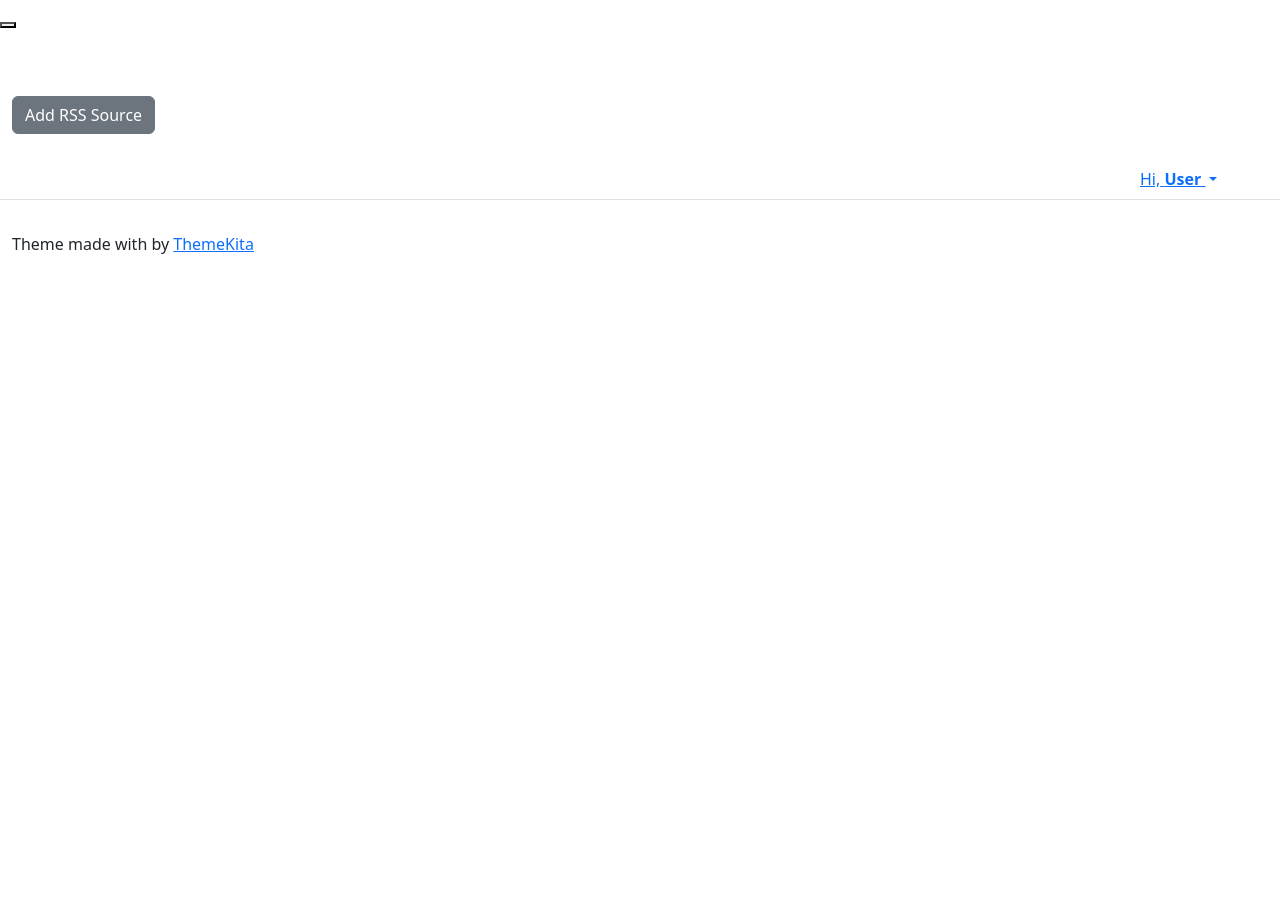
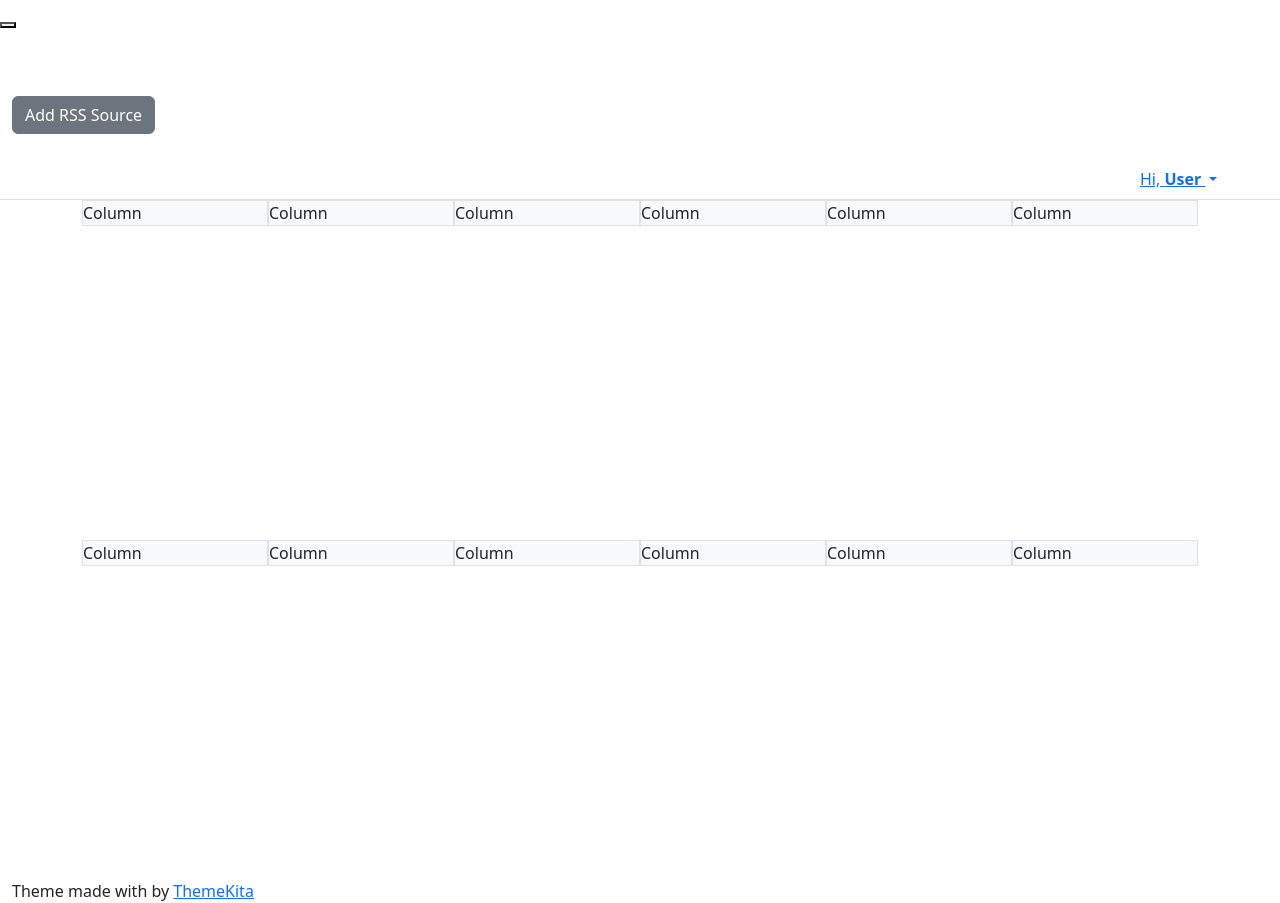
Before and after one commit to negsi/concise, a Flask app: page / in a window 1280 px wide. Shown: the part 153-1056 px from the top of the page. Before the commit the page ends 407 px from the top, so only its background shows below. Run offline with Flask 3, Linux system fonts and the light colour scheme; some libraries are stand-ins or nearby versions.

Commit message:
added base layout for grid structure

```diff
--- a/templates/concise.html
+++ b/templates/concise.html
@@ -2,8 +2,24 @@
 
 {% block content %}
 	<div class="page-inner p-0">
-		<div class="d-flex align-items-left align-items-md-center flex-column flex-md-row pt-2 pb-4">
-
+		<div class="container-fluid p-0 grid-container">
+			<!-- Base layout for grid structure -->
+			<div class="row g-0 h-50">
+				<div class="col"><div class="bg-light border">Column</div></div>
+				<div class="col"><div class="bg-light border">Column</div></div>
+				<div class="col"><div class="bg-light border">Column</div></div>
+				<div class="col"><div class="bg-light border">Column</div></div>
+				<div class="col"><div class="bg-light border">Column</div></div>
+				<div class="col"><div class="bg-light border">Column</div></div>
+			</div>
+			<div class="row g-0 h-50">
+				<div class="col"><div class="bg-light border">Column</div></div>
+				<div class="col"><div class="bg-light border">Column</div></div>
+				<div class="col"><div class="bg-light border">Column</div></div>
+				<div class="col"><div class="bg-light border">Column</div></div>
+				<div class="col"><div class="bg-light border">Column</div></div>
+				<div class="col"><div class="bg-light border">Column</div></div>
+			</div>
 		</div>
 	</div>
 {% endblock %}
```
